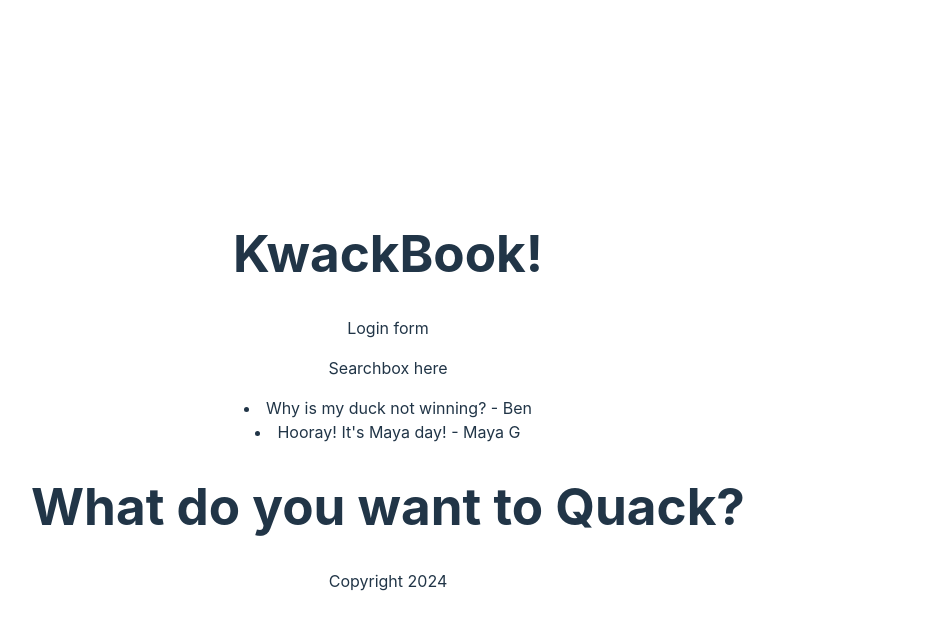
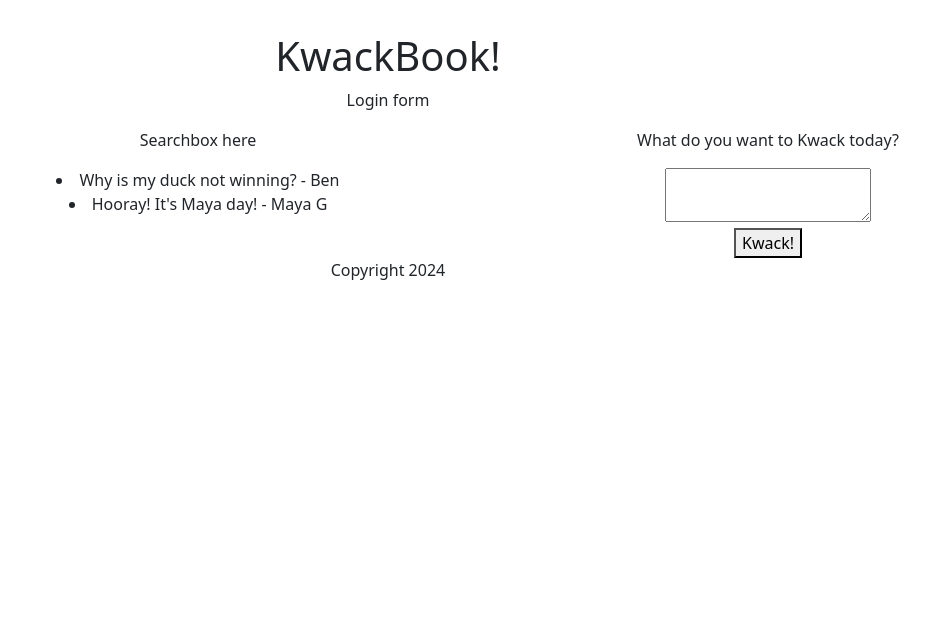
Before and after one commit to chrisminnick/kwackbook, a React (Vite) app: page / in a window 1280 px wide. Shown: the top 630 px of the page, without its empty margins (252-1182 px from the left). Built offline with nearby package versions, Linux system fonts and the light colour scheme.

Commit message:
installed bootstrap

```diff
--- a/package.json
+++ b/package.json
@@ -10,6 +10,7 @@
     "preview": "vite preview"
   },
   "dependencies": {
+    "bootstrap": "^5.3.3",
     "react": "^18.2.0",
     "react-dom": "^18.2.0"
   },
--- a/src/NewPostForm.jsx
+++ b/src/NewPostForm.jsx
@@ -1,4 +1,11 @@
 function NewPostForm() {
-  return <h1>What do you want to Quack?</h1>;
+  return (
+    <div>
+      <p>What do you want to Kwack today?</p>
+      <textarea></textarea>
+      <br />
+      <button>Kwack!</button>
+    </div>
+  );
 }
 export default NewPostForm;
--- a/src/main.jsx
+++ b/src/main.jsx
@@ -1,7 +1,8 @@
 import React from 'react';
 import ReactDOM from 'react-dom/client';
 import App from './App.jsx';
-import './index.css';
+// import './index.css';
+import 'bootstrap/dist/css/bootstrap.min.css';
 
 ReactDOM.createRoot(document.getElementById('root')).render(
   <React.StrictMode>
```
Also changed, not shown: 1 other file (tests, documents, lock files or other folders).
